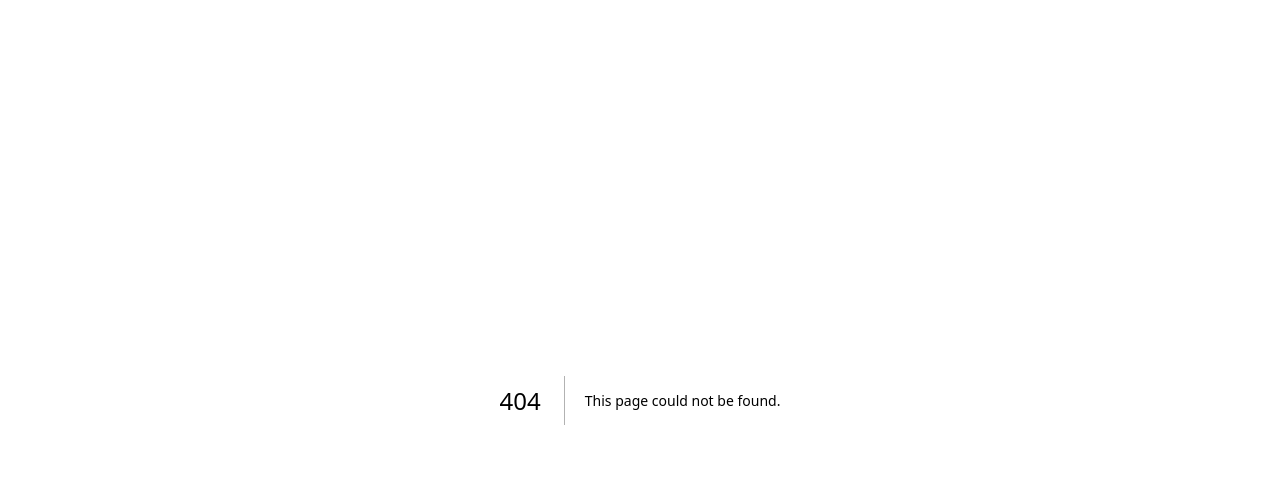
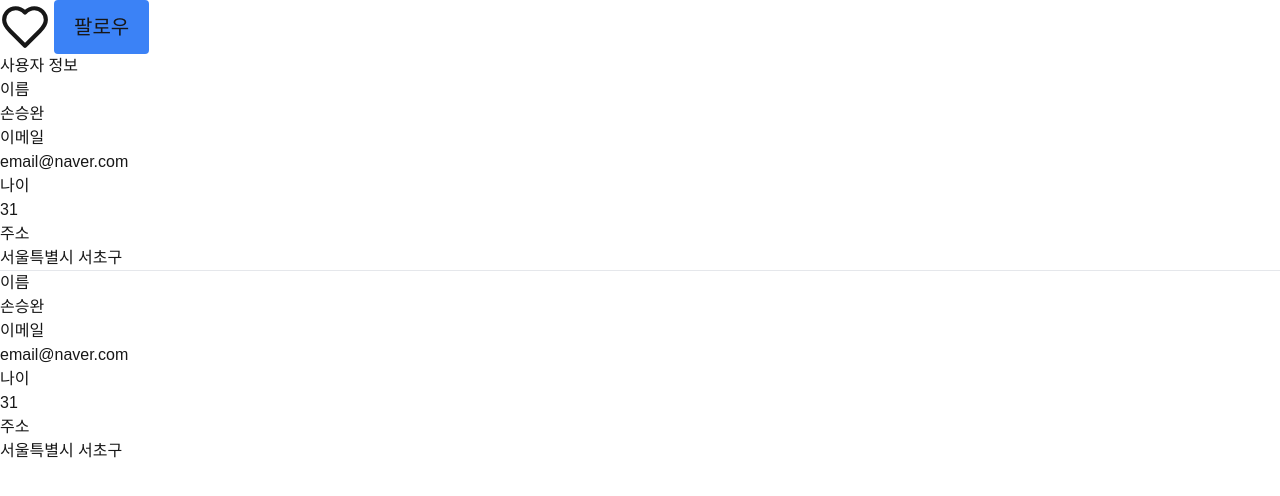
Before and after one commit to rabbit-onion/dashboard-study, a Next.js app: page /context in a window 1280 px wide. Before the commit this address had no page. Shown: the top 496 px of the page. Built offline with nearby package versions, Linux system fonts and the light colour scheme.

Commit message:
useContext 연습

```diff
--- a/package.json
+++ b/package.json
@@ -15,6 +15,7 @@
     "axios": "^1.7.7",
     "classnames": "^2.5.1",
     "font-awesome-4": "^4.7.4",
+    "lucide-react": "^0.461.0",
     "next": "15.0.3",
     "react": "19.0.0-rc-66855b96-20241106",
     "react-dom": "19.0.0-rc-66855b96-20241106",
--- a/src/app/about/page.jsx
+++ b/src/app/about/page.jsx
@@ -1,7 +1,19 @@
+'use client';
+
 import React from 'react';
+import { Heart } from 'lucide-react';
+import { useBtn } from '@/contexts/BtnContext';
 
 const AboutPage = () => {
-  return <div>AboutPage</div>;
+  const { isLiked, toggleLike } = useBtn();
+
+  return (
+    <div>
+      <button onClick={toggleLike}>
+        <Heart size={50} fill={isLiked ? 'red' : 'none'} />
+      </button>
+    </div>
+  );
 };
 
 export default AboutPage;
--- /dev/null
+++ b/src/app/context/page.jsx
@@ -0,0 +1,21 @@
+'use client';
+
+import Like from '@/components/like/Like';
+import User from '@/components/user/User';
+
+import React, { useReducer } from 'react';
+
+const buttonStyle = 'px-4 py-2 bg-blue-500 text-white rounded';
+
+const ContextPage = () => {
+  return (
+    <div>
+      {/* like component*/}
+      <Like />
+      {/* data component */}
+      <User />
+    </div>
+  );
+};
+
+export default ContextPage;
--- a/src/app/layout.js
+++ b/src/app/layout.js
@@ -1,5 +1,7 @@
 import localFont from 'next/font/local';
 import '../styles/globals.css';
+import { CounterProvider } from '@/contexts/CounterContext';
+import { BtnProvider } from '@/contexts/BtnContext';
 
 const geistSans = localFont({
   src: './fonts/GeistVF.woff',
@@ -20,7 +22,11 @@ export const metadata = {
 export default function RootLayout({ children }) {
   return (
     <html lang='en'>
-      <body className={`${geistSans.variable} ${geistMono.variable} antialiased`}>{children}</body>
+      <body className={`${geistSans.variable} ${geistMono.variable} antialiased`}>
+        <BtnProvider>
+          <CounterProvider>{children}</CounterProvider>
+        </BtnProvider>
+      </body>
     </html>
   );
 }
--- /dev/null
+++ b/src/components/like/Like.jsx
@@ -0,0 +1,42 @@
+'use client';
+
+import React, { createContext, useContext, useState } from 'react';
+import { Heart } from 'lucide-react';
+import classNames from 'classnames';
+import { BtnProvider, useBtn } from '@/contexts/BtnContext';
+
+// =======================================================
+const BtnLike = () => {
+  const { isLiked, toggleLike } = useBtn();
+
+  return (
+    <button onClick={toggleLike}>
+      <Heart size={50} fill={isLiked ? 'red' : 'none'} />
+    </button>
+  );
+};
+
+const BtnFollow = () => {
+  // 사용
+  const { isLiked, toggleLike } = useBtn();
+
+  return (
+    <button onClick={toggleLike} className={classNames('px-5 py-3 rounded text-xl', isLiked ? 'bg-gray-400' : 'bg-blue-500')}>
+      {isLiked ? '팔로잉' : '팔로우'}
+    </button>
+  );
+};
+
+// =========================================================
+const Like = () => {
+  return (
+    <>
+      <div className='flex items-center gap-1 rounded text-xl'>
+        <BtnLike />
+        <BtnFollow />
+      </div>
+    </>
+  );
+};
+
+export default Like;
--- /dev/null
+++ b/src/components/user/User.jsx
@@ -0,0 +1,68 @@
+'use client';
+
+import React, { createContext, useContext } from 'react';
+
+// 생성
+const UserContext = createContext();
+
+const User = () => {
+  const userData = {
+    name: '손승완',
+    email: 'email@naver.com',
+    age: '31',
+    location: '서울특별시 서초구',
+  };
+
+  return (
+    // 공급
+    <UserContext.Provider value={userData}>
+      <div>
+        <h2>사용자 정보</h2>
+        <UserProfile />
+        {/* <hr />
+      <UserProfile userData={userData} /> */}
+        <hr />
+        <UserProfile />
+      </div>
+    </UserContext.Provider>
+  );
+};
+
+const UserProfile = () => {
+  // 사용
+  const { name, email, age, location } = useContext(UserContext);
+
+  return (
+    <div>
+      <dl>
+        <dt>이름</dt>
+        <dd>{name}</dd>
+      </dl>
+      <dl>
+        <dt>이메일</dt>
+        <dd>{email}</dd>
+      </dl>
+      <UserInfo age={age} location={location} />
+    </div>
+  );
+};
+
+const UserInfo = () => {
+  // 사용
+  const { age, location } = useContext(UserContext);
+
+  return (
+    <>
+      <dl>
+        <dt>나이</dt>
+        <dd>{age}</dd>
+      </dl>
+      <dl>
+        <dt>주소</dt>
+        <dd>{location}</dd>
+      </dl>
+    </>
+  );
+};
+
+export default User;
--- /dev/null
+++ b/src/contexts/BtnContext.js
@@ -0,0 +1,31 @@
+'use client';
+
+import { createContext, useContext, useState } from 'react';
+
+// =============================================
+// 생성 (보급품 만들기)
+
+// Context 생성 : createContext를 컴포넌트화
+// const BtnContext = createContext(context 미사용 시 default값);
+const BtnContext = createContext();
+
+// =============================================
+// 공급 (드론으로 날려)
+export const BtnProvider = ({ children }) => {
+  const [isLiked, SetIsLiked] = useState(false);
+  const toggleLike = () => {
+    return SetIsLiked(!isLiked);
+  };
+
+  return <BtnContext.Provider value={{ isLiked, toggleLike }}>{children}</BtnContext.Provider>;
+};
+
+// =============================================
+// 사용 (투척)
+export const useBtn = () => {
+  const context = useContext(BtnContext);
+  if (!context) {
+    throw new Error('useButtonContext must be used within a ButtonProvider');
+  }
+  return context;
+};
--- /dev/null
+++ b/src/contexts/CounterContext.js
@@ -0,0 +1,23 @@
+'use client';
+
+import { setCount } from '@/reducers/counterReducer';
+import React, { useContext, useReducer } from 'react';
+
+// 만들기
+const CounterContext = React.createContext();
+
+// 공급
+export const CounterProvider = ({ children }) => {
+  const [count, dispatch] = useReducer(setCount, {
+    counter: 0,
+    name: 'counter',
+  });
+
+  return <CounterContext.Provider value={{ count, dispatch }}>{children}</CounterContext.Provider>;
+};
+
+// 사용
+export const useCounter = () => {
+  const counterUseContext = useContext(CounterContext);
+  return counterUseContext;
+};
```
Also changed, not shown: 1 other file (tests, documents, lock files or other folders).
